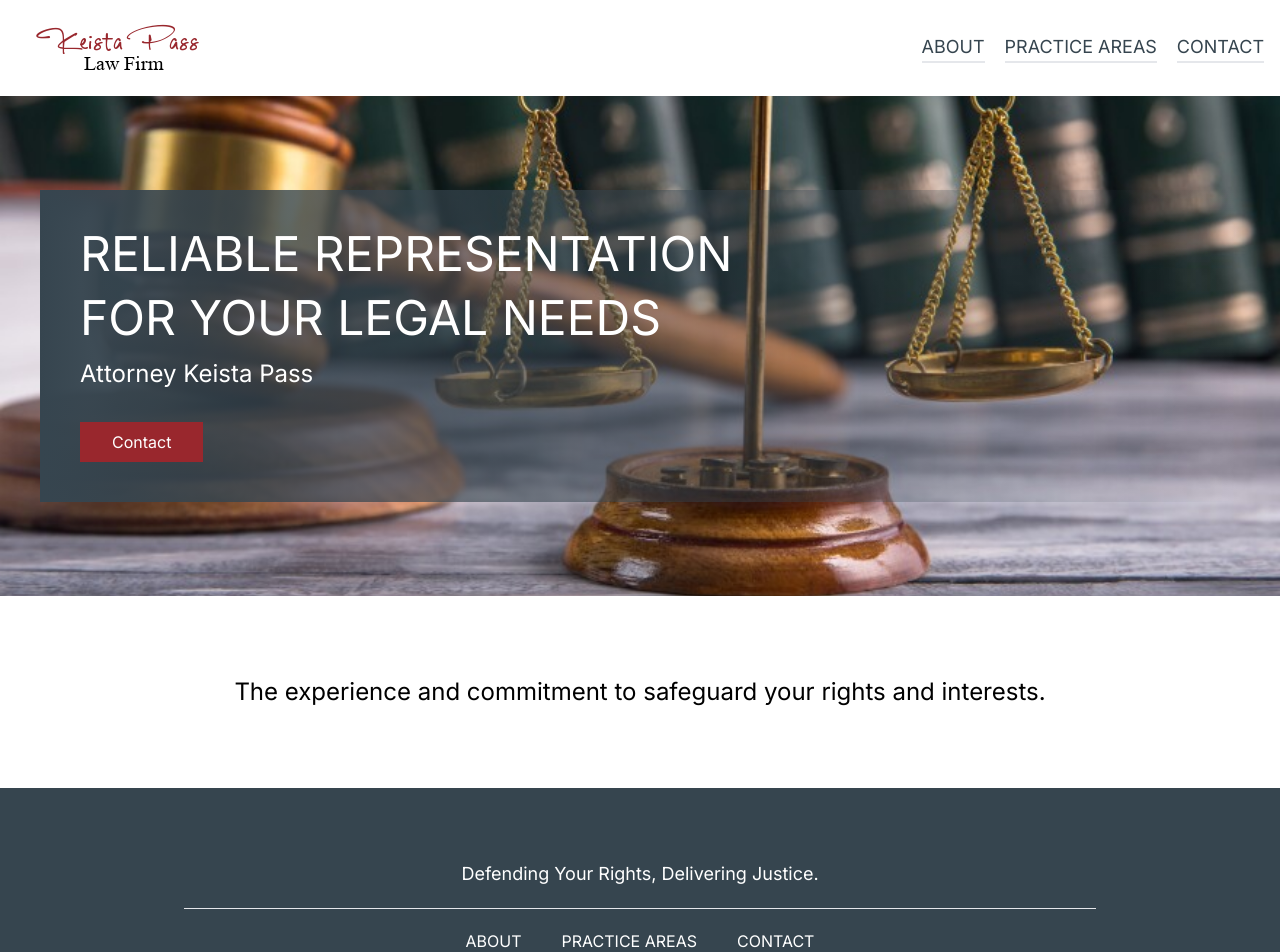
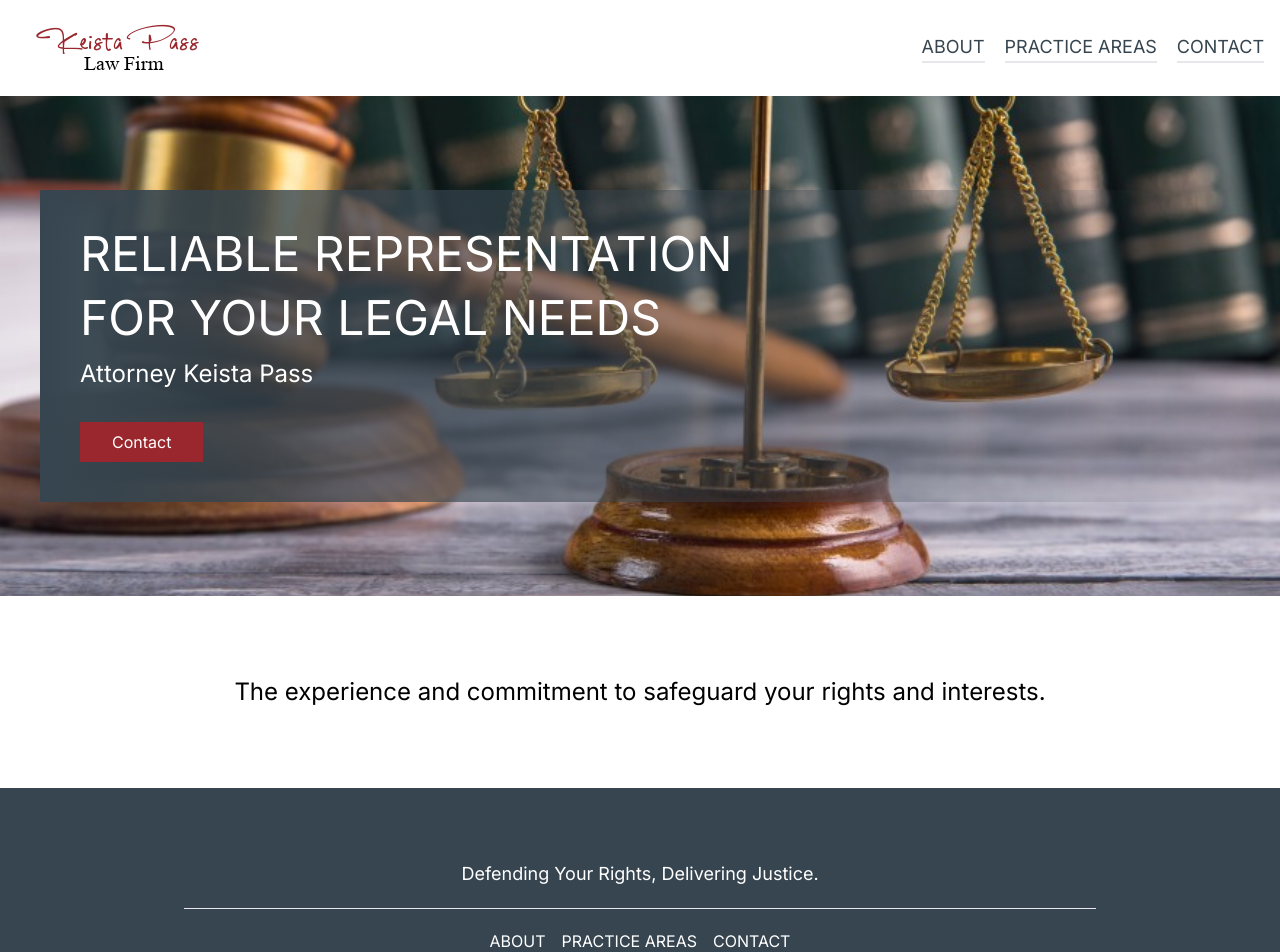
Before and after one commit to themosthigh1/pass-law-firm, a Next.js app: page / in a window 1280 px wide. Shown: the top 952 px of the page. Built offline with nearby package versions, Linux system fonts and the light colour scheme.

Commit message:
footer changes

```diff
--- a/src/app/components/Footer/Footer.tsx
+++ b/src/app/components/Footer/Footer.tsx
@@ -45,7 +45,7 @@ const Footer = () => {
   return (
     <footer className="bg-[#36454f] py-10 text-white">
       <div className="container mx-auto py-8 px-6">
-        <div className="flex justify-center">
+        <div className="flex justify-center text-center">
           <h1 className="text-lg">
             Defending Your Rights, Delivering Justice.
           </h1>
@@ -55,7 +55,7 @@ const Footer = () => {
           {headerMenuLinks.map((link, i) => (
             <Link
               href={link.linkPath}
-              className="mx-5 uppercase hover:text-[#99272D]"
+              className="mx-2 uppercase hover:text-[#99272D]"
               key={i}
             >
               <p>{link.linkName}</p>
--- a/src/app/components/HeroSection/HeroSection.tsx
+++ b/src/app/components/HeroSection/HeroSection.tsx
@@ -21,7 +21,7 @@ const HeroSection: FC<{ showLink?: boolean }> = (props) => {
     >
       <div className="text-white container mx-auto px-10 my-auto">
         <div className="flex flex-col bg-gradient-to-r from-[#36454f]">
-          <div className="py-10 px-10">
+          <div className="py-10 px-auto px-10">
             <h1 className="text-3xl lg:text-5xl mb-4 uppercase">
               Reliable Representation
             </h1>
```
